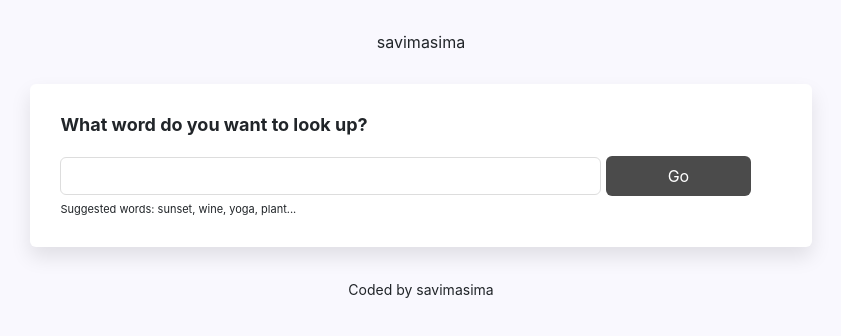
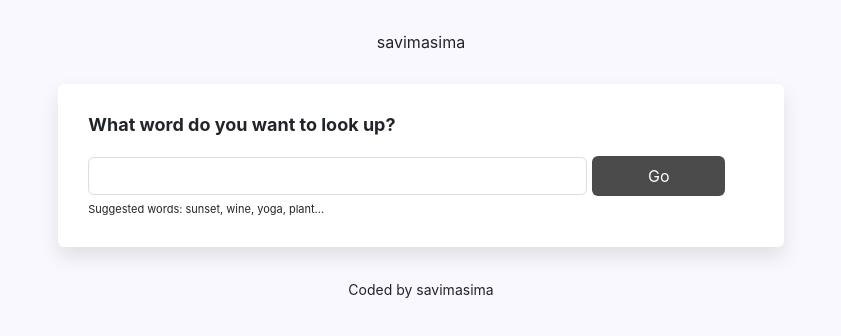
Before and after one commit to savimasima/dictionary-app, a React (Create React App) app: page / in a window 1280 px wide. Shown: the top 336 px of the page, without its empty margins (219-1060 px from the left). Built offline with nearby package versions, Linux system fonts and the light colour scheme; no server answers.

Commit message:
Changed style

```diff
--- a/src/Dictionary.css
+++ b/src/Dictionary.css
@@ -10,7 +10,7 @@
     border-radius: 6px;
     box-shadow: 0 10px 20px rgb(0 0 0 / 10%);
     margin: 20px auto;
-    max-width: 70%;
+    max-width: 65%;
 }
 
 .Dictionary input {
```
